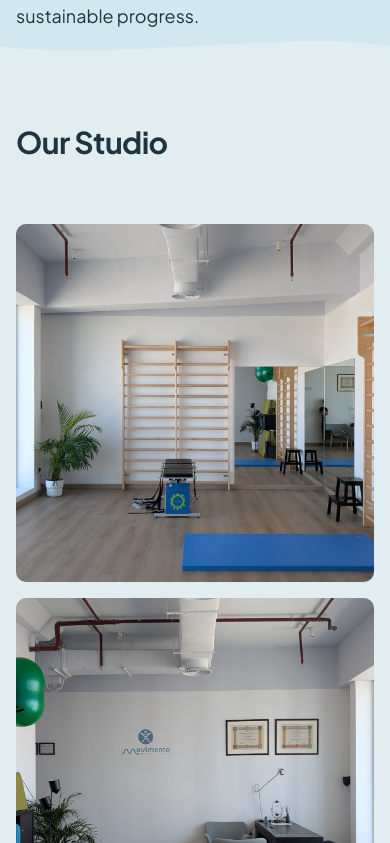
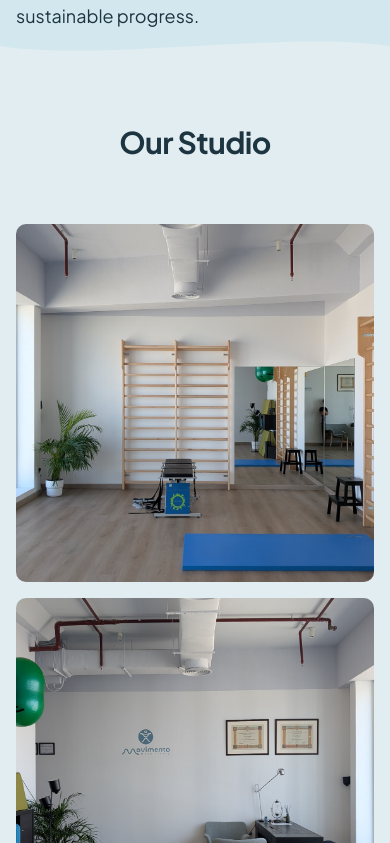
Before and after one commit to samcarmen/movimento, a Next.js app: page / in a window 390 px wide. Shown: the part 1581-2424 px from the top of the page. Built offline with nearby package versions, Linux system fonts and the light colour scheme.

Commit message:
fix: section header position

```diff
--- a/src/components/shared/SectionHeading.tsx
+++ b/src/components/shared/SectionHeading.tsx
@@ -20,7 +20,7 @@
   style,
 }: SectionHeadingProps) {
   return (
-    <div className="flex items-center gap-4 sm:gap-6">
+    <div className="flex items-center justify-center gap-4 sm:gap-6">
       <motion.div
         initial={{ scaleX: 0 }}
         whileInView={{ scaleX: 1 }}
```
